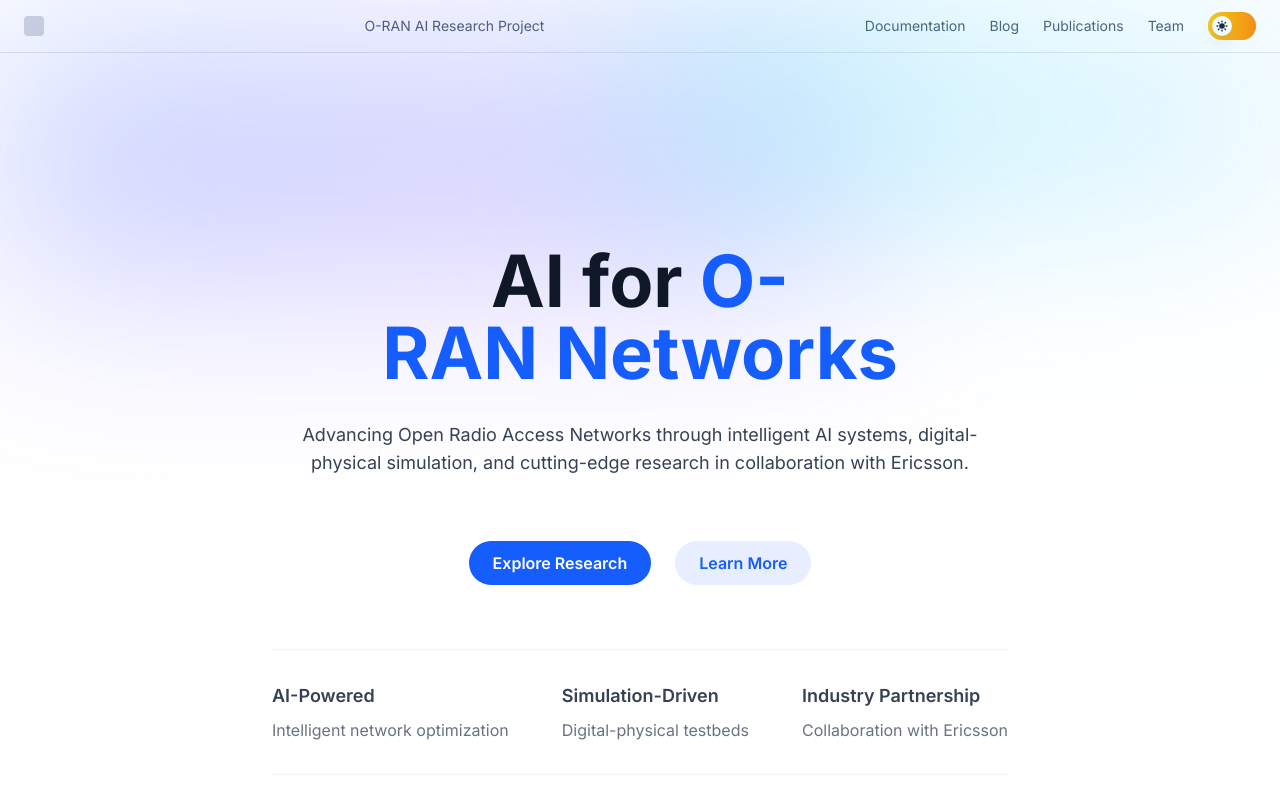
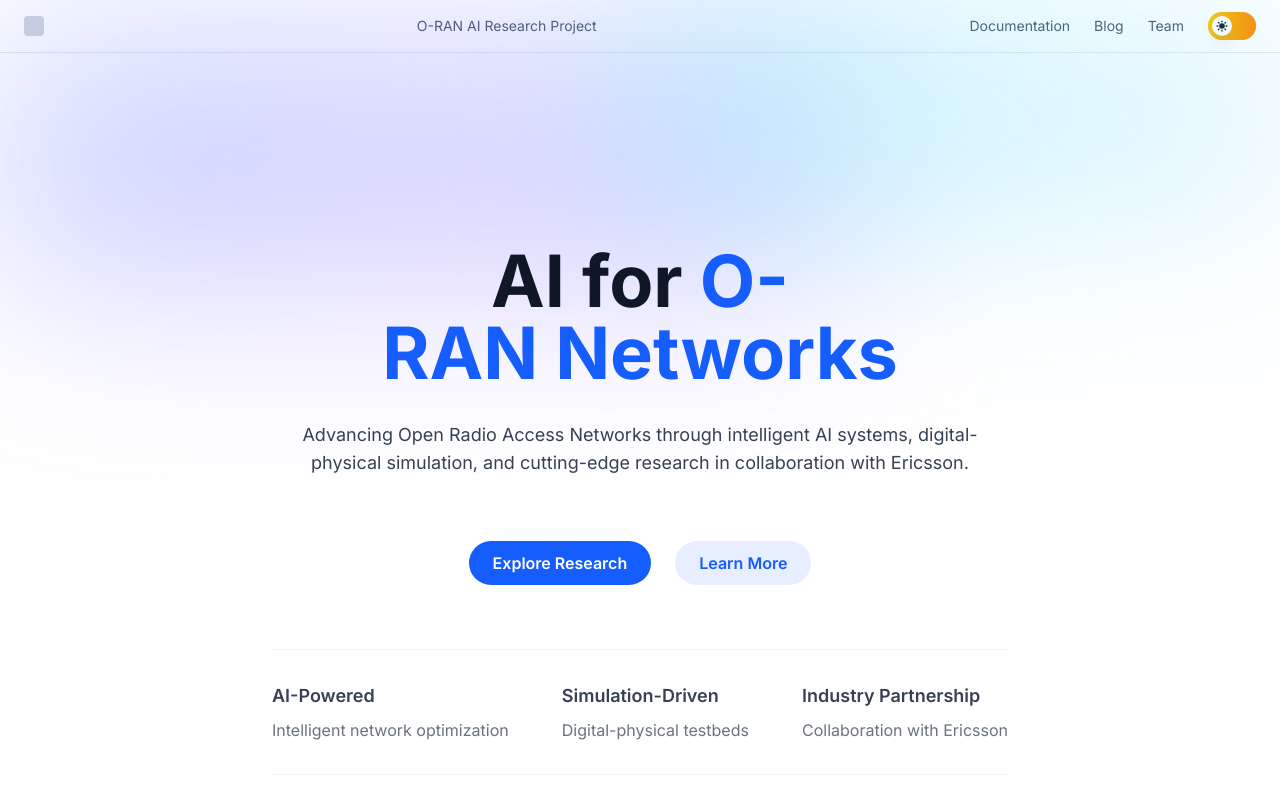
Before and after one commit to NextG-Networks/blog, a Next.js app in the folder nextjs-hybridai-nextg/: page / in a window 1280 px wide. Shown: the top 800 px of the page. Built offline with nearby package versions, Linux system fonts and the light colour scheme.

Commit message:
fix navbar

```diff
--- a/nextjs-hybridai-nextg/src/app/page.tsx
+++ b/nextjs-hybridai-nextg/src/app/page.tsx
@@ -16,8 +16,7 @@ export default function Home() {
         navItems={[
           { label: 'Documentation', href: '/documentation' },
           { label: 'Blog', href: '/blog' },
-          { label: 'Publications', href: '#' },
-          { label: 'Team', href: '#' },
+          { label: 'Team', href: '/team' },
         ]}
       />
 
```
